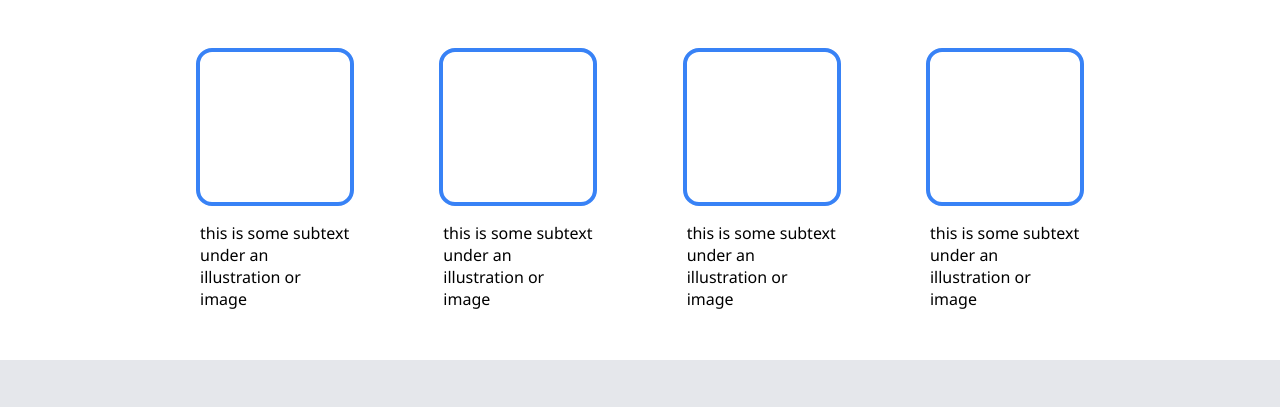
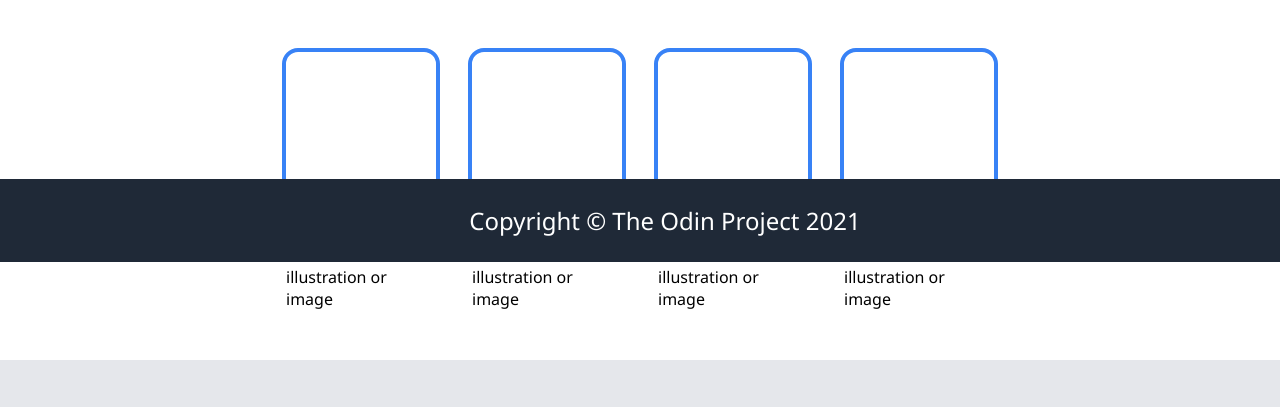
Before and after one commit to Crislexx/odin-landing-page, a plain HTML site: page index.html in a window 1280 px wide. Shown: the part 538-945 px from the top of the page. Drawn offline with Linux system fonts and the light colour scheme.

Commit message:
Add minor css adjustments

```diff
--- a/style.css
+++ b/style.css
@@ -108,8 +108,9 @@ p {
 .all-square-and-text {
     display: flex;
     flex-wrap: wrap;
-    justify-content: space-between;
+    justify-content: center;
     padding: 0 100px;
+    gap: 36px;
 }
 
 .square-and-text {
@@ -183,10 +184,10 @@ p {
     justify-content: center;
     align-items: center;
     background-color: #1F2937;
-    padding: 50px 100px;
-    /*position: fixed;
+    padding: 25px;
+    position: fixed;
     width: 100%;
-    bottom: 0; */
+    bottom: 0;
 }
 
 .footer p {
```
